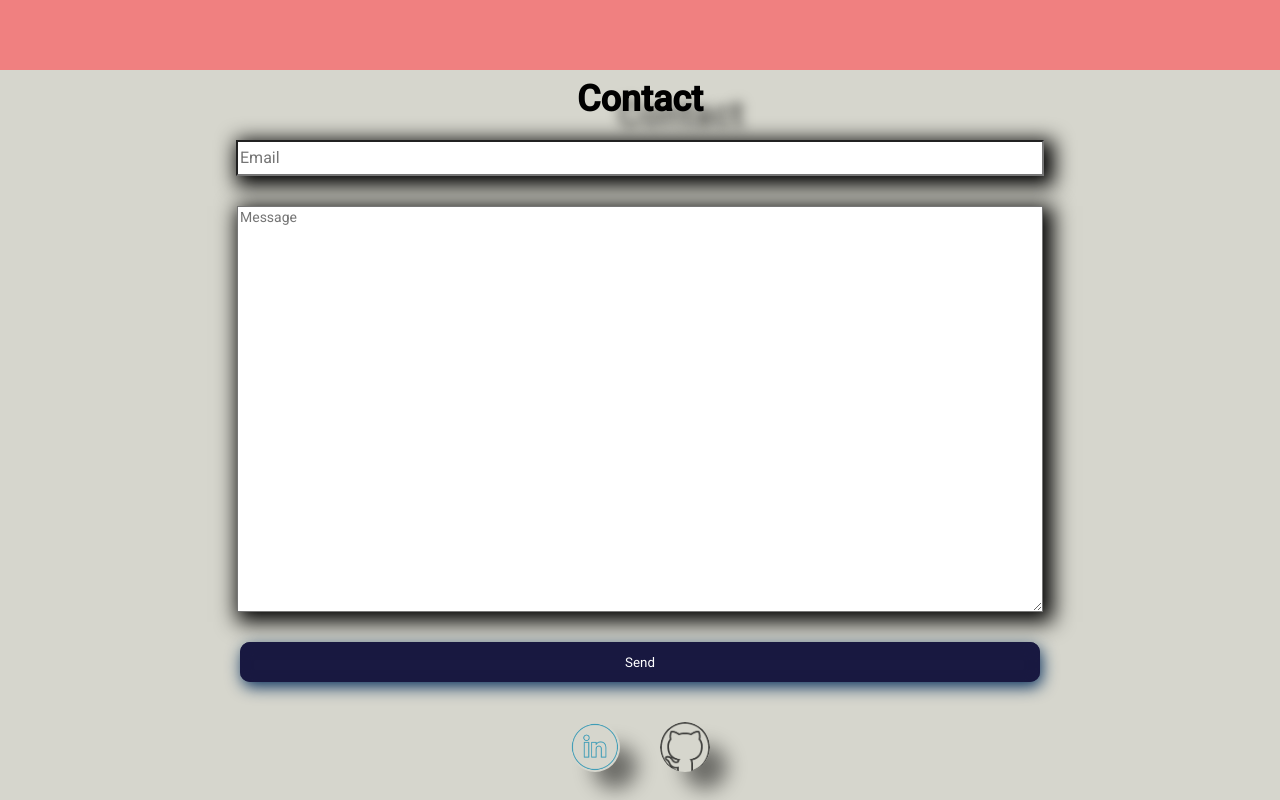
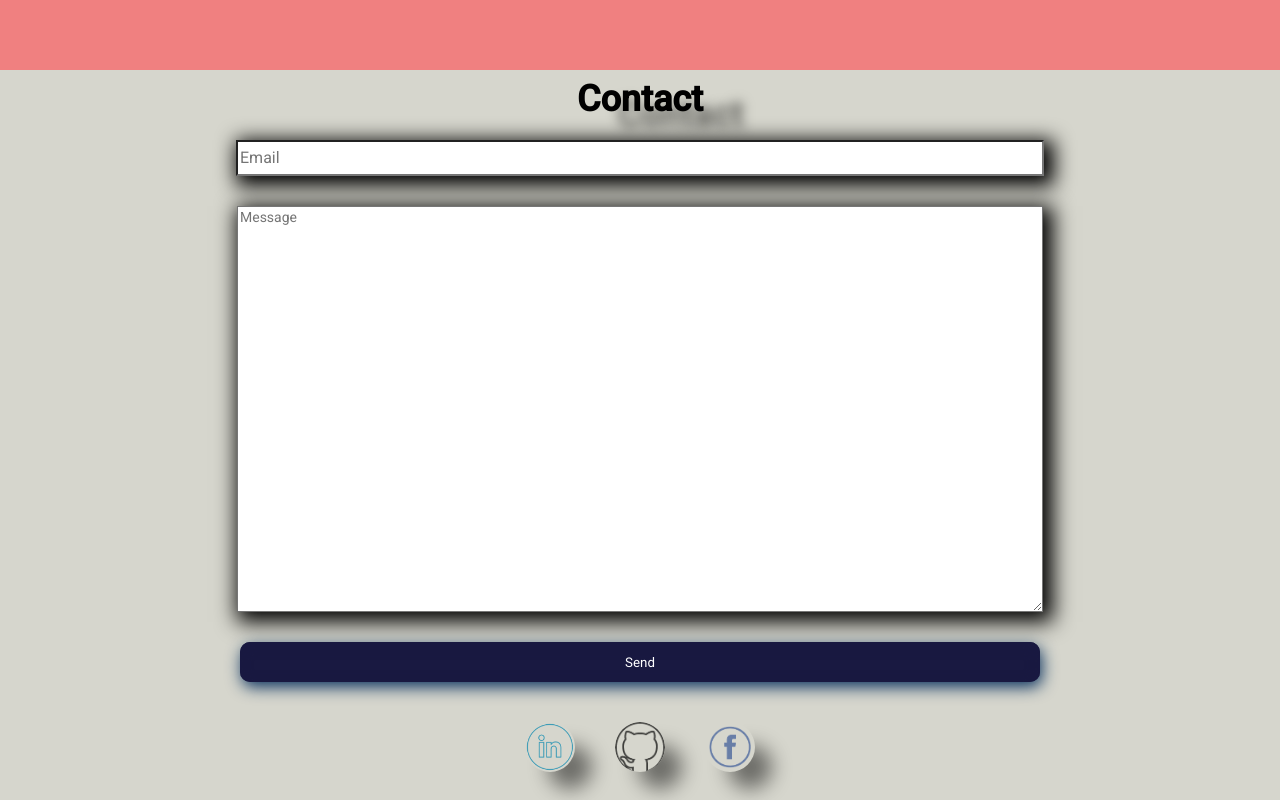
Before and after one commit to RostyslavL/react-portfolio, a React (Create React App) app: page / in a window 1280 px wide. Shown: the part 2920-3720 px from the top of the page. Built offline with nearby package versions, Linux system fonts and the light colour scheme.

Commit message:
feat: add  facebook icon & link, replaced additional styles

```diff
--- a/src/components/contact/Contact.jsx
+++ b/src/components/contact/Contact.jsx
@@ -15,14 +15,18 @@ export default function Contact() {
                 </form>
                 <footer className="footer">
                     <img
-                        className="linkein"
+                        className="footerItem"
                         src="img/linkein.png"
                         alt="linkein.png"
                         onClick={()=> window.open('https://www.linkedin.com/in/rostyslav-l-815b271b0/', "_blank") }/>
                     <img
-                        className="github"
+                        className="footerItem"
                         src="img/github.png"
                         alt="github.png"  onClick={()=> window.open('https://github.com/RostyslavL', "_blank") }/>
+                    <img
+                        className="footerItem"
+                        src="img/facebook.png"
+                        alt="facebook.png"  onClick={()=> window.open('https://www.facebook.com/rostyslav.logvinov', "_blank") }/>
                 </footer>
         </div>
     )
--- a/src/components/contact/contact.scss
+++ b/src/components/contact/contact.scss
@@ -64,12 +64,7 @@
 
 
         }
-        .linkein:hover{
-            transform: scale(1.1);
-            opacity: 1;
-            transition: transform 1s ease-in-out;
-        }
-        .github:hover{
+        .footerItem:hover{
             transform: scale(1.1);
             opacity: 1;
             transition: transform 1s ease-in-out;
```
Also changed, not shown: public/img/facebook.png (added).
